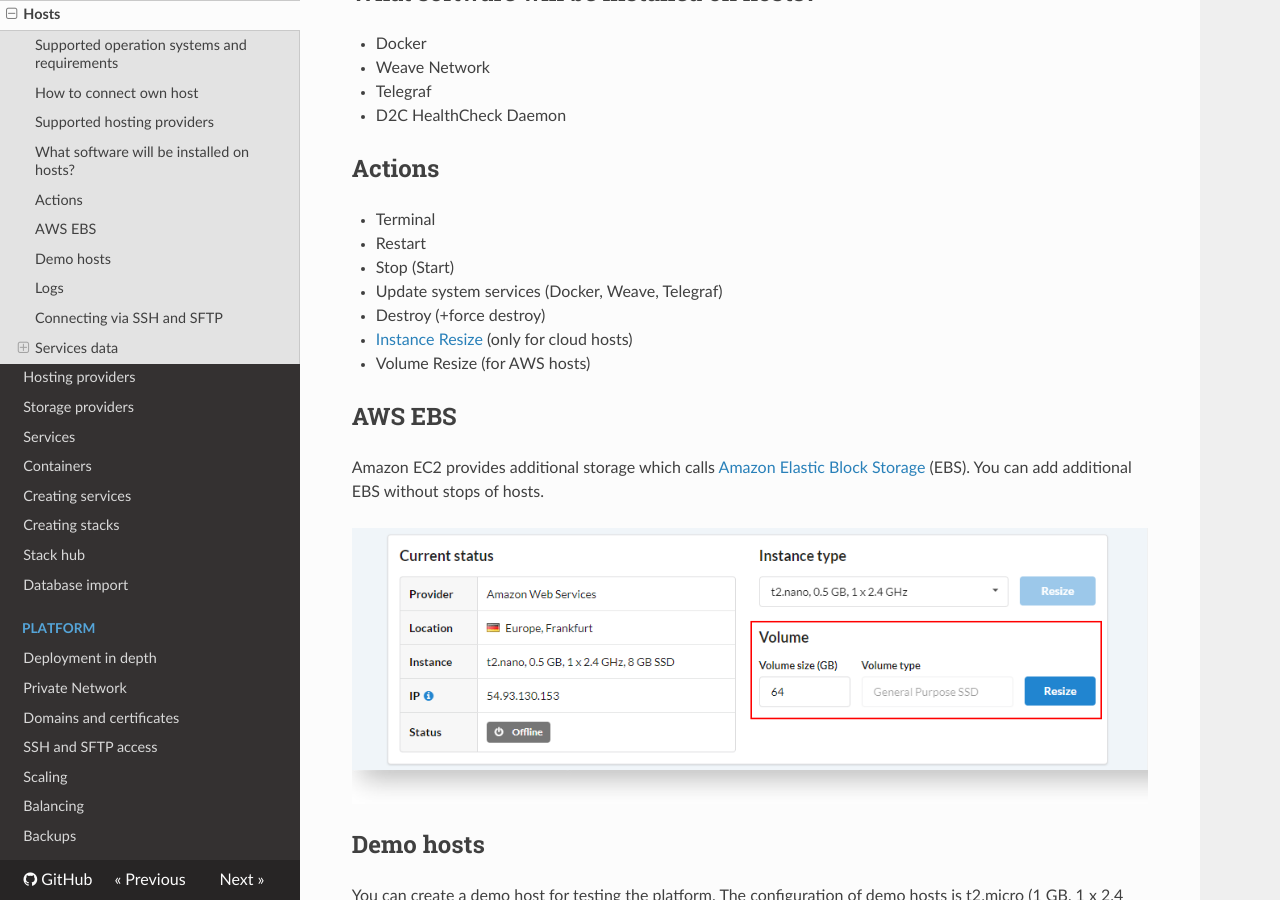
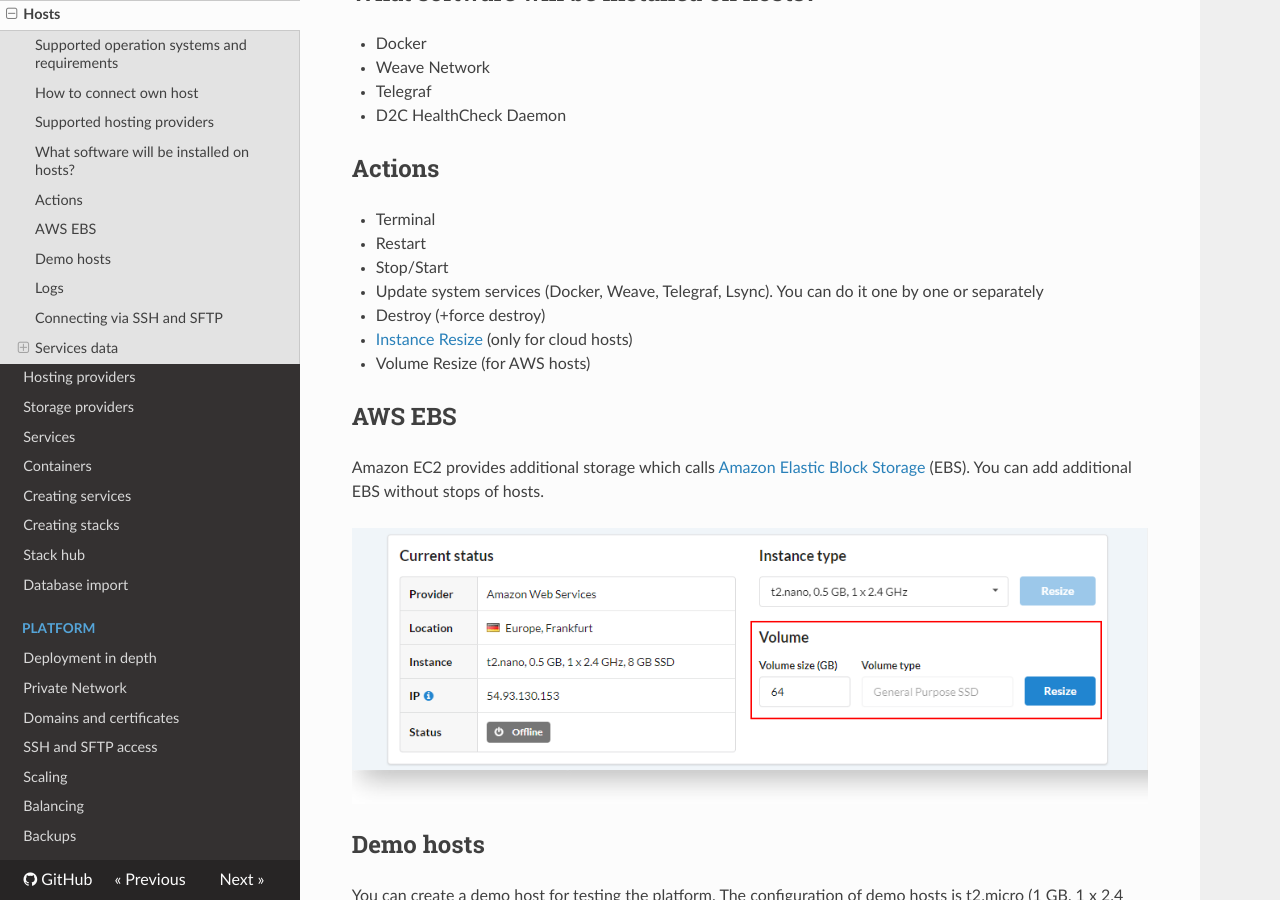
Before and after one commit to d2cio/docs, an MkDocs documentation site: the page built from docs/getting-started/hosts.md, in a window 1280 px wide and 900 px high, scrolled down 1807 px. Built offline with MkDocs 1.6.1, drawn with Linux system fonts in a browser that asks for light colours; nearby versions of some CDN libraries; old or Windows-style settings are respelled for this version of MkDocs.

Commit message:
added new action to services, small fixes

```diff
--- a/docs/getting-started/hosts.md
+++ b/docs/getting-started/hosts.md
@@ -54,8 +54,8 @@ Will be available soon:
 
 - Terminal
 - Restart
-- Stop (Start)
-- Update system services (Docker, Weave, Telegraf)
+- Stop/Start
+- Update system services (Docker, Weave, Telegraf, Lsync). You can do it one by one or separately
 - Destroy (+force destroy)
 - [Instance Resize](/platform/scaling/#vertical-scaling) (only for cloud hosts)
 - Volume Resize (for AWS hosts)
```
Also changed, not shown: docs/getting-started/containers.md (+1 -1 lines), docs/getting-started/services.md (+2 -1 lines).
